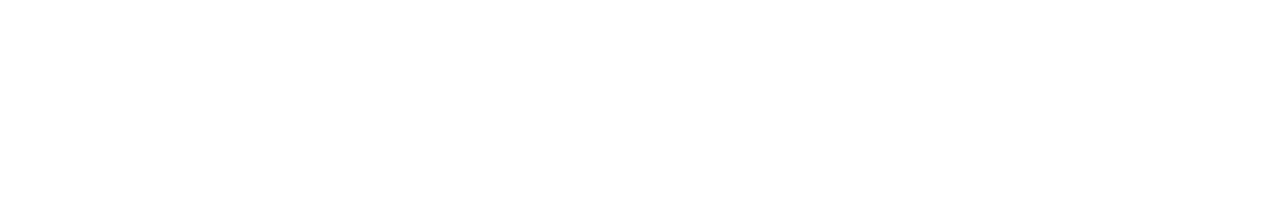
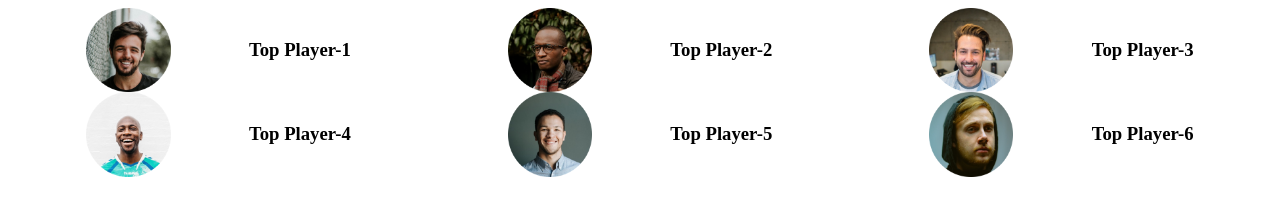
Before and after one commit to fecrakib/all-assignment, a plain HTML site: page project-1/index.html in a window 1280 px wide. Drawn offline with Linux system fonts and the light colour scheme.

Commit message:
player section complite

```diff
--- a/project-1/index.html
+++ b/project-1/index.html
@@ -4,8 +4,43 @@
     <meta charset="UTF-8">
     <meta name="viewport" content="width=device-width, initial-scale=1.0">
     <title>Document</title>
+    <link rel="stylesheet" href="style.css">
 </head>
 <body>
+    <header>
 
+    </header>
+    <main>
+        <section>
+            <div class="top-player">
+                <div class="players">
+                    <div class="player">
+                        <img src="images/players/player-1.png" alt="">
+                        <h3>Top Player-1</h3>
+                    </div>
+                    <div class="player">
+                        <img src="images/players/player-2.png" alt="">
+                        <h3>Top Player-2</h3>
+                    </div>
+                    <div class="player">
+                        <img src="images/players/player-3.png" alt="">
+                        <h3>Top Player-3</h3>
+                    </div>
+                    <div class="player">
+                        <img src="images/players/player-4.png" alt="">
+                        <h3>Top Player-4</h3>
+                    </div>
+                    <div class="player">
+                        <img src="images/players/player-5.png" alt="">
+                        <h3>Top Player-5</h3>
+                    </div>
+                    <div class="player">
+                        <img src="images/players/player-6.png" alt="">
+                        <h3>Top Player-6</h3>
+                    </div>
+                </div>
+            </div>
+        </section>
+    </main>
 </body>
 </html>
--- /dev/null
+++ b/project-1/style.css
@@ -0,0 +1,13 @@
+.players{
+    display: grid;
+    grid-template-columns: repeat(3,1fr);
+}
+.players img{
+    width: 20%;
+    /* height: 50%; */
+}
+.player{
+    display: flex;
+    align-items: center;
+    justify-content: space-evenly;
+}
```
